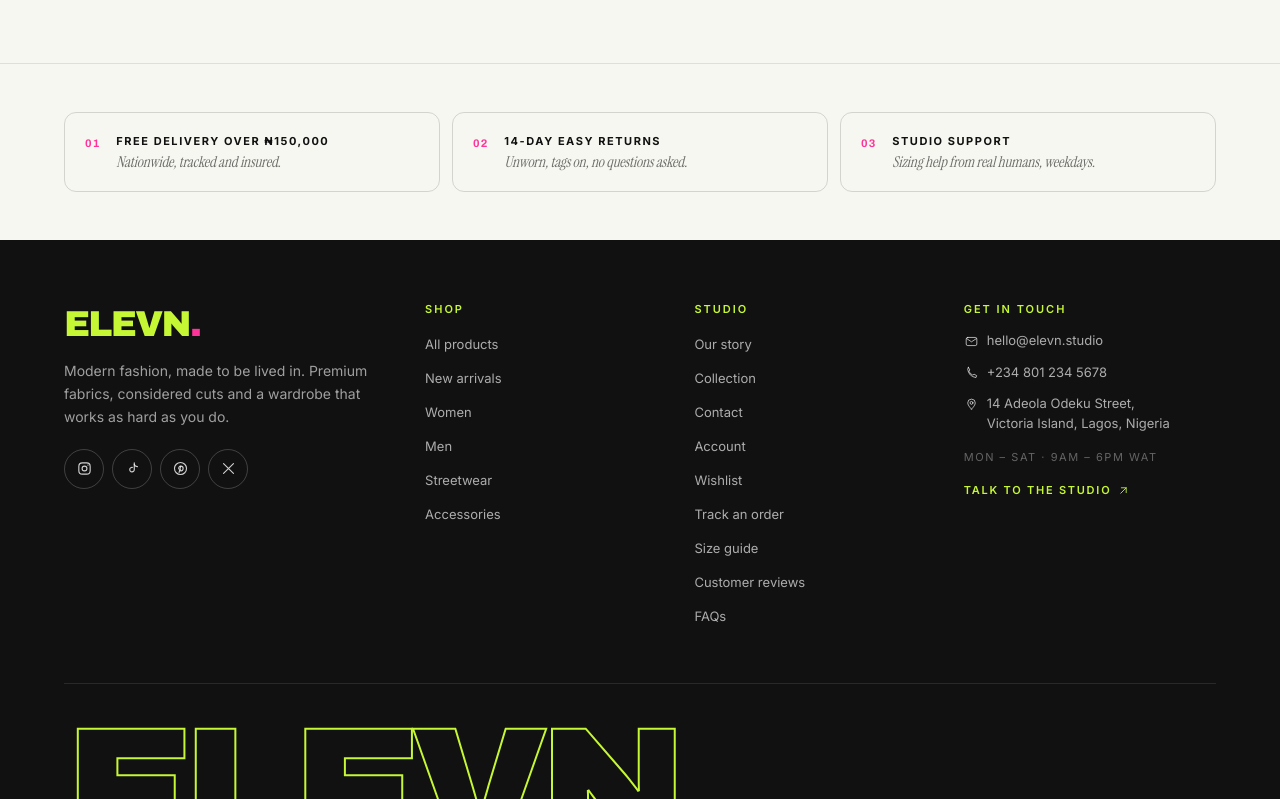
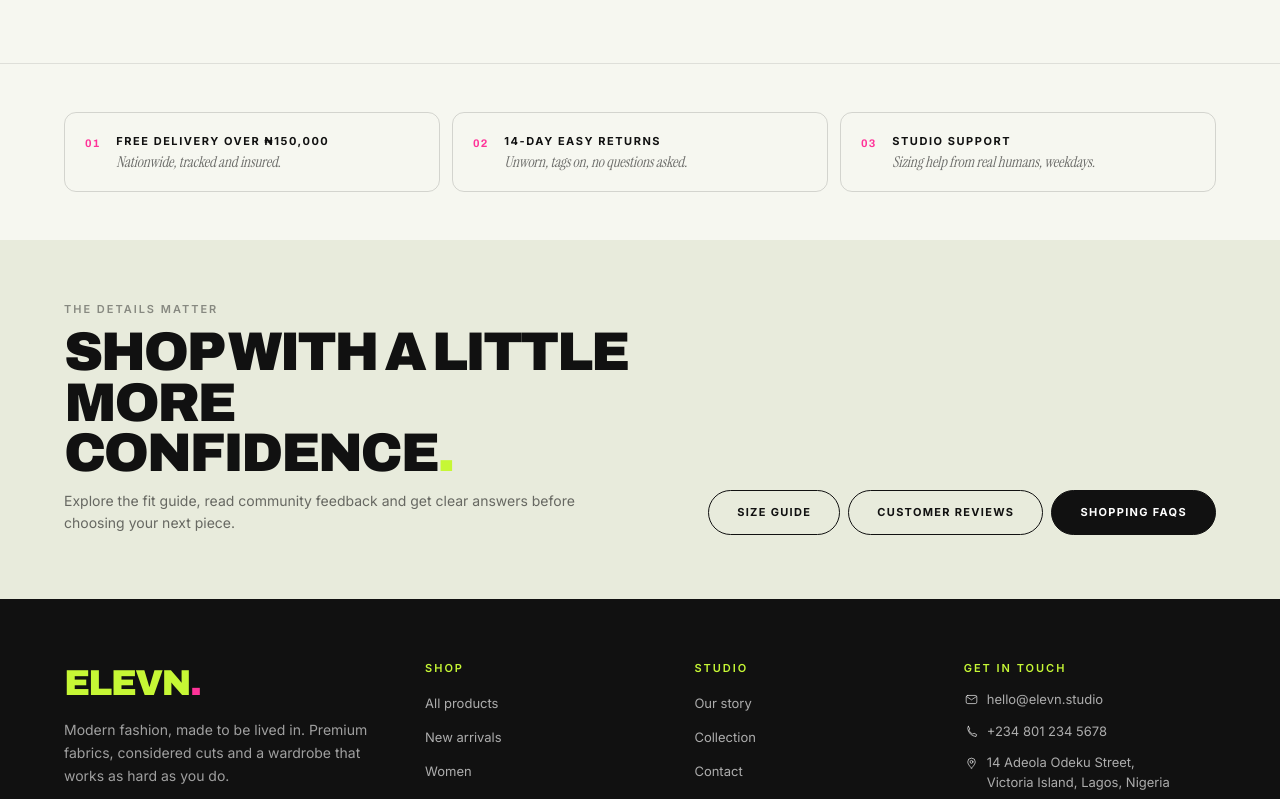
Before and after one commit to dbobmanuel29-hue/elevn, a Next.js app: page /shop in a window 1280 px wide. Shown: the part 3572-4371 px from the top of the page. Built offline with nearby package versions, Linux system fonts and the light colour scheme; no server answers; the database is empty.

Commit message:
Add customer confidence section to shop page

```diff
--- a/src/app/shop/page.tsx
+++ b/src/app/shop/page.tsx
@@ -294,6 +294,23 @@ export default async function ShopPage({ searchParams }: { searchParams: Promise
           ))}
         </div>
       </section>
+
+      <section className="bg-mist py-12 md:py-16">
+        <div className="shell">
+          <p className="eyebrow text-ink/45">The details matter</p>
+          <div className="mt-3 grid gap-6 md:grid-cols-[1fr_1fr] md:items-end">
+            <div>
+              <h2 className="display text-[clamp(2rem,4.5vw,3.4rem)]">Shop with a little more confidence<span className="text-lime">.</span></h2>
+              <p className="mt-3 max-w-lg text-sm leading-relaxed text-ink/60">Explore the fit guide, read community feedback and get clear answers before choosing your next piece.</p>
+            </div>
+            <div className="flex flex-wrap gap-2 md:justify-end">
+              <Link href="/size-guide" className="btn btn-outline">Size guide</Link>
+              <Link href="/reviews" className="btn btn-outline">Customer reviews</Link>
+              <Link href="/faq" className="btn btn-ink">Shopping FAQs</Link>
+            </div>
+          </div>
+        </div>
+      </section>
     </>
   );
 }
```
